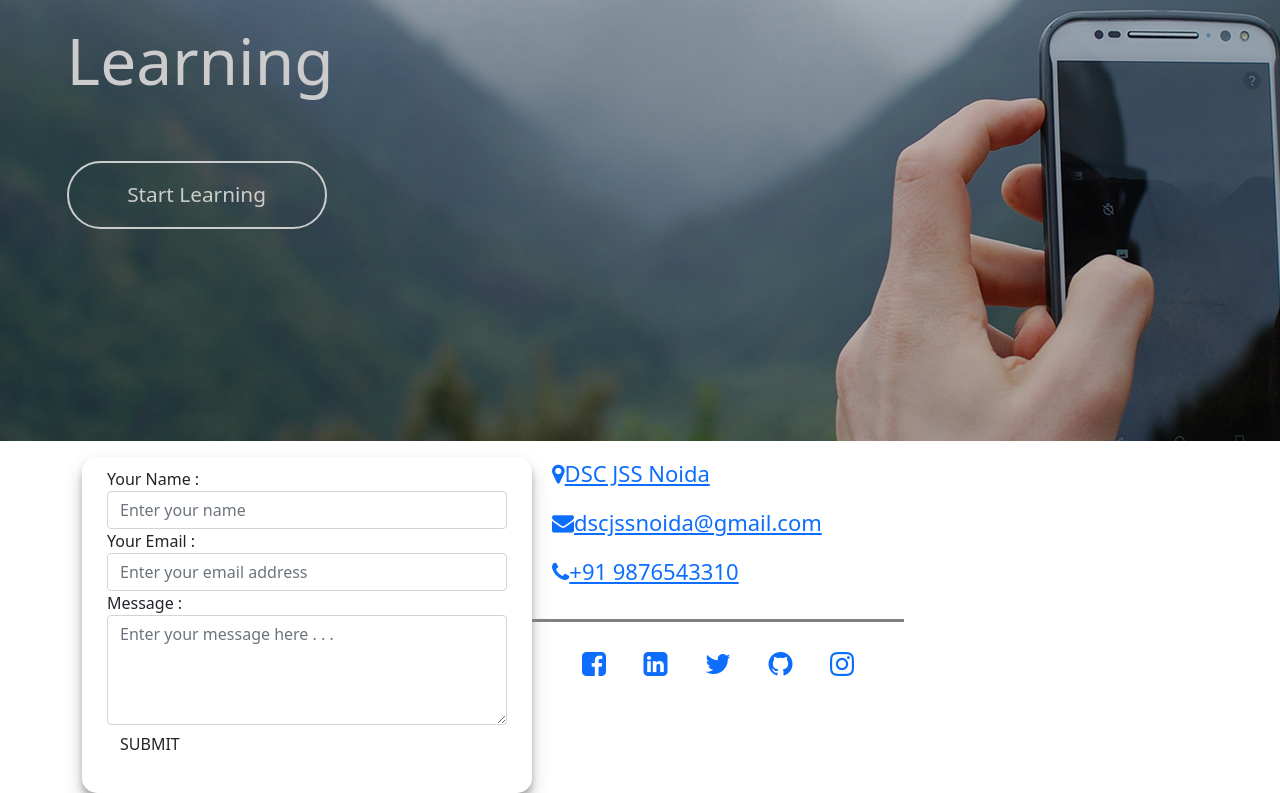
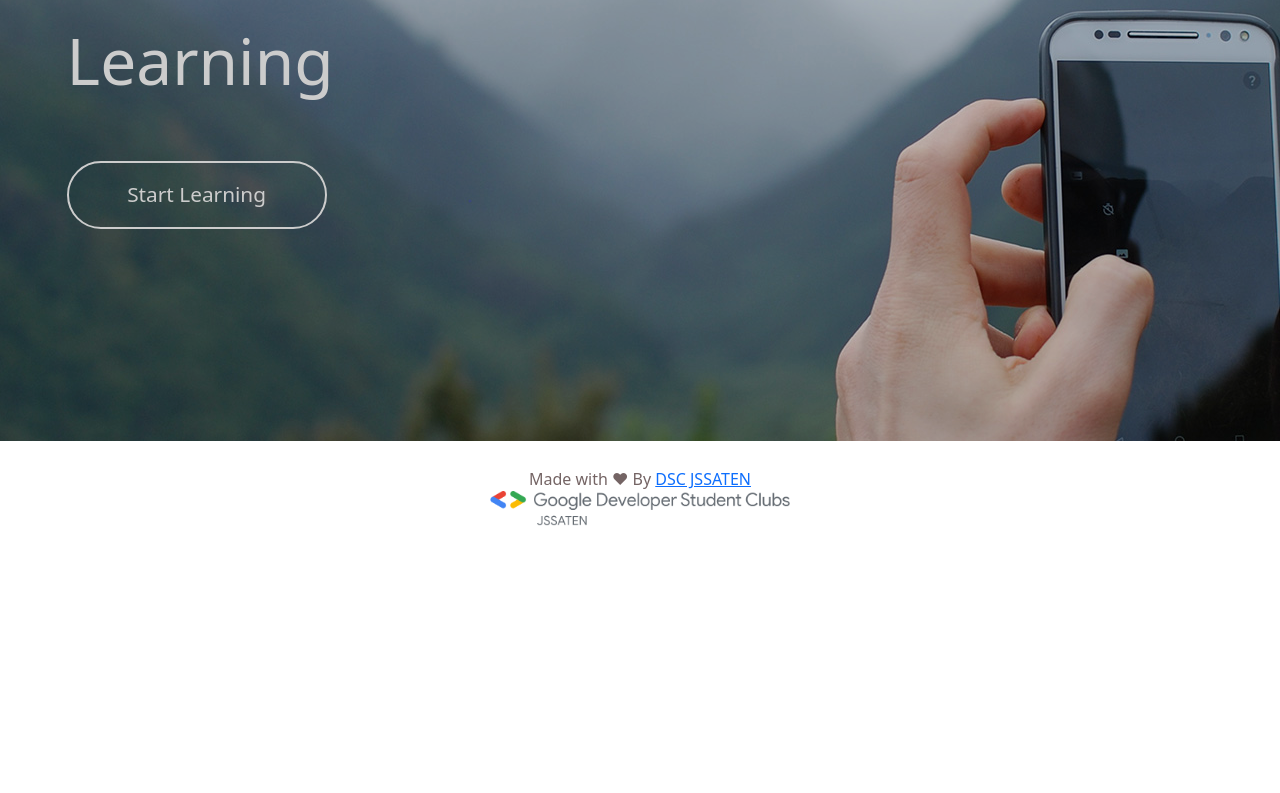
Before and after one commit to vivekarora-02/QuickLearn, a plain HTML site: page index.html in a window 1280 px wide. Shown: the part 1851-2644 px from the top of the page. After the commit the page ends 2385 px from the top, so only its background shows below. Drawn offline with nearby package versions, Linux system fonts and the light colour scheme.

Commit message:
footer updated

```diff
--- a/css/styles.css
+++ b/css/styles.css
@@ -60,6 +60,18 @@ html {
   font-size: 22px;
   font-weight: 500;
 }
+footer {
+  border-top: 2px solid var(--primary-border-card);
+  width: 100%;
+  color: #746464;
+  text-align: center;
+  flex: none;
+  position: sticky;
+  top: 100%;
+  padding-top: 10px;
+  padding-bottom: 5px;
+  align-items: center;
+}
 #social-media-icons {
   margin-top: 20px;
   padding: 0px 50px;
--- a/index.html
+++ b/index.html
@@ -156,7 +156,7 @@
     </section>
     <!-- Footer Section -->
 
-    <footer>
+    <!-- <section>
       <div style="width: 100%;" class="container footer d-flex flex-wrap">
 
             <div class="contact-table">
@@ -206,6 +206,25 @@
               </div>
             </div>
 
+        </section> -->
+    <footer>
+      <div class="footer">
+        Made with ❤ By <a href="https://dscjss.in">DSC JSSATEN</a>
+        <a
+          href="https://github.com/dsc-jss-noida"
+          classname=" text-black github-footer"
+          rel="noopener noreferrer"
+          target="_blank"
+        >
+        </a>
+      </div>
+      <img
+        width="300px"
+        src="./assets/images/logo.png"
+        classname="m-5 img-logo"
+        width="250"
+        alt=""
+      />
     </footer>
     <!-- Footer Section Ends -->
     <!-- Option 1: Bootstrap Bundle with Popper -->
```
Also changed, not shown: assets/images/logo.png (added).
